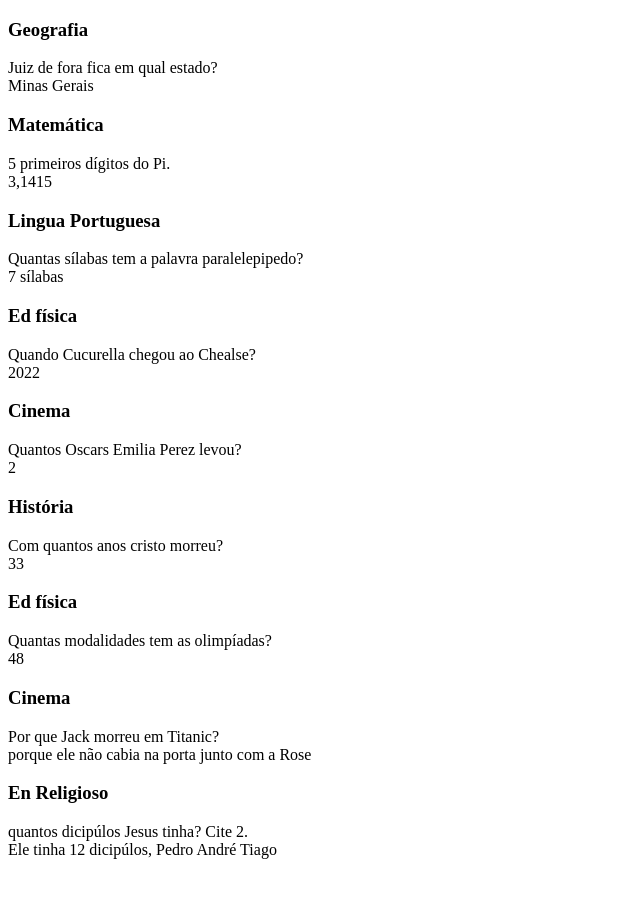
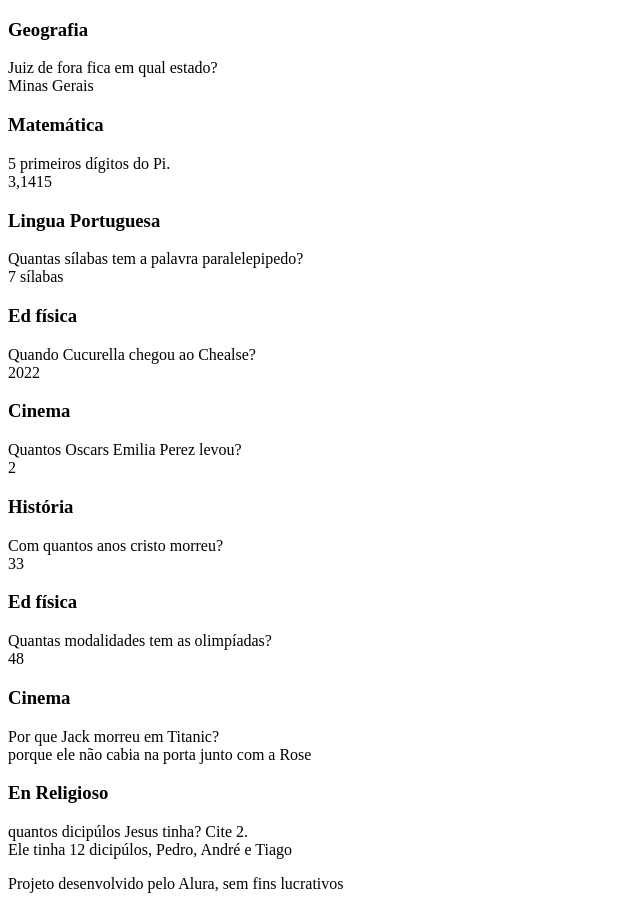
Before and after one commit to victoriabernardino/flashcard-3B, a plain HTML site: page INDEX.HTML in a window 1280 px wide. Shown: the whole page, without its empty margins (0-640 px from the left). Before the commit the page ends 867 px from the top, so only its background shows below. Drawn offline with Linux system fonts and the light colour scheme.

Commit message:
Add files via upload

```diff
--- a/INDEX.HTML
+++ b/INDEX.HTML
@@ -102,12 +102,15 @@
                 <div class="cartão__conteúdo__pergunta">
                     quantos dicipúlos Jesus tinha? Cite 2.
                 <div class="cartão__conteúdo__resposta">
-                    Ele tinha 12 dicipúlos, Pedro André Tiago
+                    Ele tinha 12 dicipúlos, Pedro, André e Tiago
                 </div>
                 </div>
             </div>
         </article>
     </section>
    </main>
+   <footer>
+    <p>Projeto desenvolvido pelo Alura, sem fins lucrativos</p>
+   </footer>
 </body>
 </html>
```
Also changed, not shown: style.css (added).
